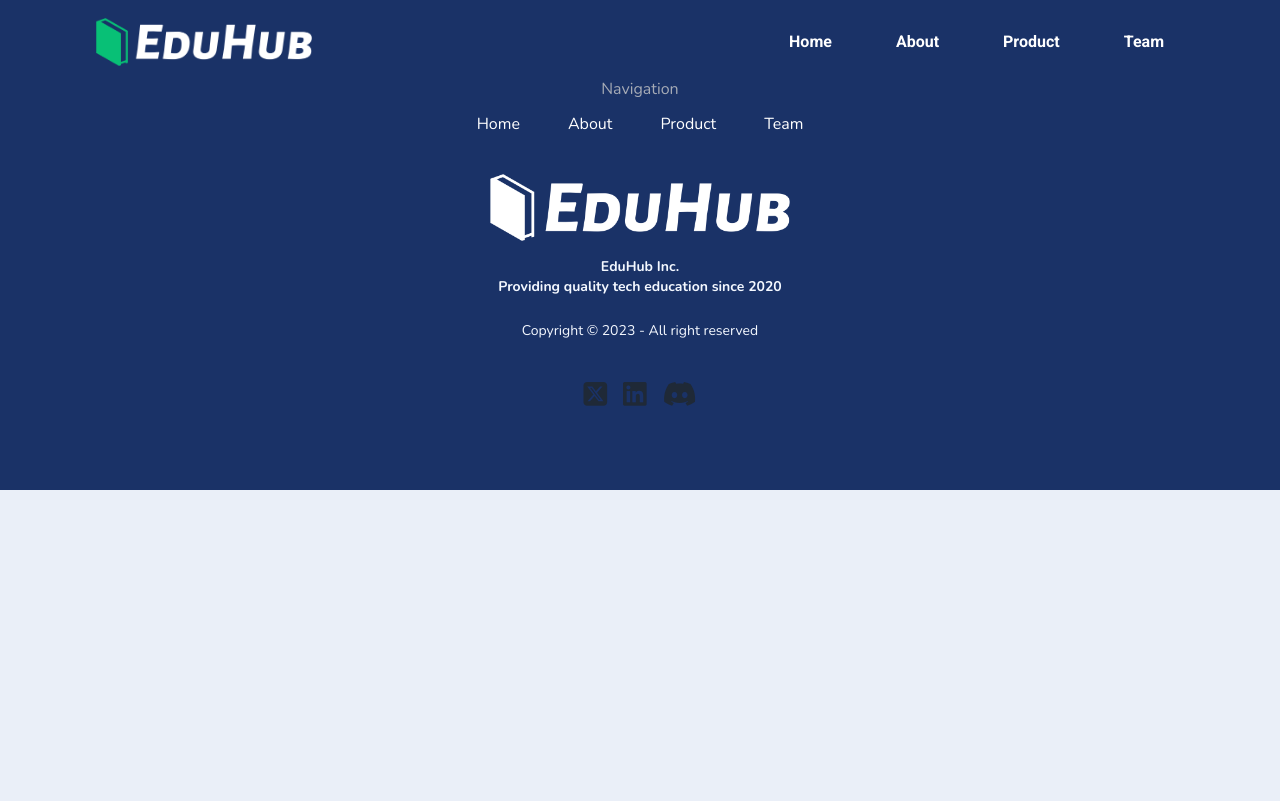
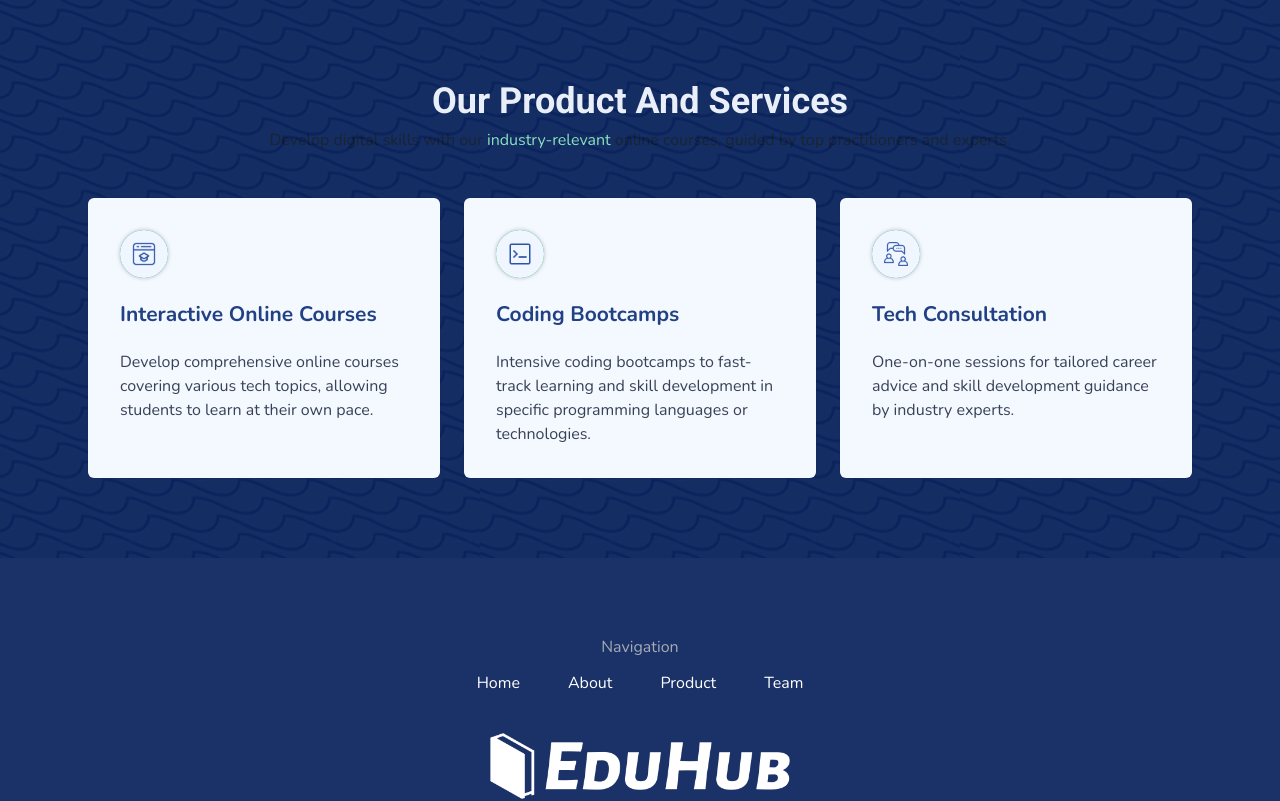
Before and after one commit to koayck/CAT201-Assignment-EduHub, a React (Vite) app: page / in a window 1280 px wide. Shown: the top 801 px of the page. Built offline with nearby package versions, Linux system fonts and the light colour scheme.

Commit message:
✨ feat: add product.jsx and product.json

```diff
--- a/src/App.jsx
+++ b/src/App.jsx
@@ -1,11 +1,13 @@
 import "./App.css";
 import NavBar from "./components/NavBar";
 import Footer from "./components/Footer";
+import Product from "./components/Product";
 
 function App() {
   return (
     <>
       <NavBar />
+      <Product />
       <Footer />
     </>
   );
--- /dev/null
+++ b/src/components/Product.jsx
@@ -0,0 +1,50 @@
+import Section from "./layout/Section";
+import productList from "../data/product.json";
+
+const Product = () => {
+    return (
+        <div className="bg-primary-800 relative" id="service">
+            <div
+                className="absolute inset-0 mix-blend-color-burn	"
+                style={{
+                    backgroundImage: "url(/assets/bg/wave-bg.svg)",
+                }}
+            ></div>
+            <Section>
+                <div className="flex flex-col justify-center items-center">
+                    <h2 className="font-primary font-bold text-xl md:text-2xl text-primary-50">
+                        Our Product And Services
+                    </h2>
+                    <p className="font-secondary text-base mt-2 text-center">
+                        Develop digital skills with our{" "}
+                        <span className="text-accent-200">industry-relevant</span> online
+                        courses, guided by top practitioners and experts.
+                    </p>
+                    <div className="flex max-[550px]:flex-col max-md:flex-wrap justify-center w-full mt-8 md:mt-12 gap-6">
+                        {/* product card */}
+                        {productList.map((product) => (
+                            <div key={product.title} className="group relative cursor-pointer ring-1 ring-gray-900/5 transition-all duration-300 hover:-translate-y-1 hover:shadow-2xl bg-neutral-white p-6 lg:p-8 rounded-md basis-1/3 max-md:grow overflow-hidden">
+                                <span className="absolute z-0 h-12 w-12 rounded-full bg-accent-500 transition-all duration-500 group-hover:scale-[28]"></span>
+                                <div className="flex flex-col gap-6 relative z-10">
+                                    <div className="p-3 rounded-full bg-blue-50 group-hover:bg-green-200 transition-all duration-300 shadow-[0px_0px_4px_#00000040] flex justify-center items-center w-fit relative">
+                                        <img
+                                            className="relative w-[24px] h-[24px] object-cover"
+                                            alt={product.title + " Icon"}
+                                            src={`/assets/icon/${product.slug}.svg`}
+                                        />
+                                    </div>
+                                    <h3 className="font-secondary font-bold text-lg text-primary-700 group-hover:text-white transition-all duration-300">
+                                        {product.title}
+                                    </h3>
+                                    <p className="text-grey-600 group-hover:text-neutral-white transition-all duration-300">{product.description}</p>
+                                </div>
+                            </div>
+                        ))}
+                    </div>
+                </div>
+            </Section>
+        </div>
+    );
+};
+
+export default Product;
--- /dev/null
+++ b/src/data/product.json
@@ -0,0 +1,17 @@
+[
+    {
+        "slug": "course-icon",
+        "title": "Interactive Online Courses",
+        "description": "Develop comprehensive online courses covering various tech topics, allowing students to learn at their own pace."
+    },
+    {
+        "slug": "bootcamp-icon",
+        "title": "Coding Bootcamps",
+        "description": "Intensive coding bootcamps to fast-track learning and skill development in specific programming languages or technologies."
+    },
+    {
+        "slug": "consultation-icon",
+        "title": "Tech Consultation",
+        "description": "One-on-one sessions for tailored career advice and skill development guidance by industry experts."
+    }
+]
```
